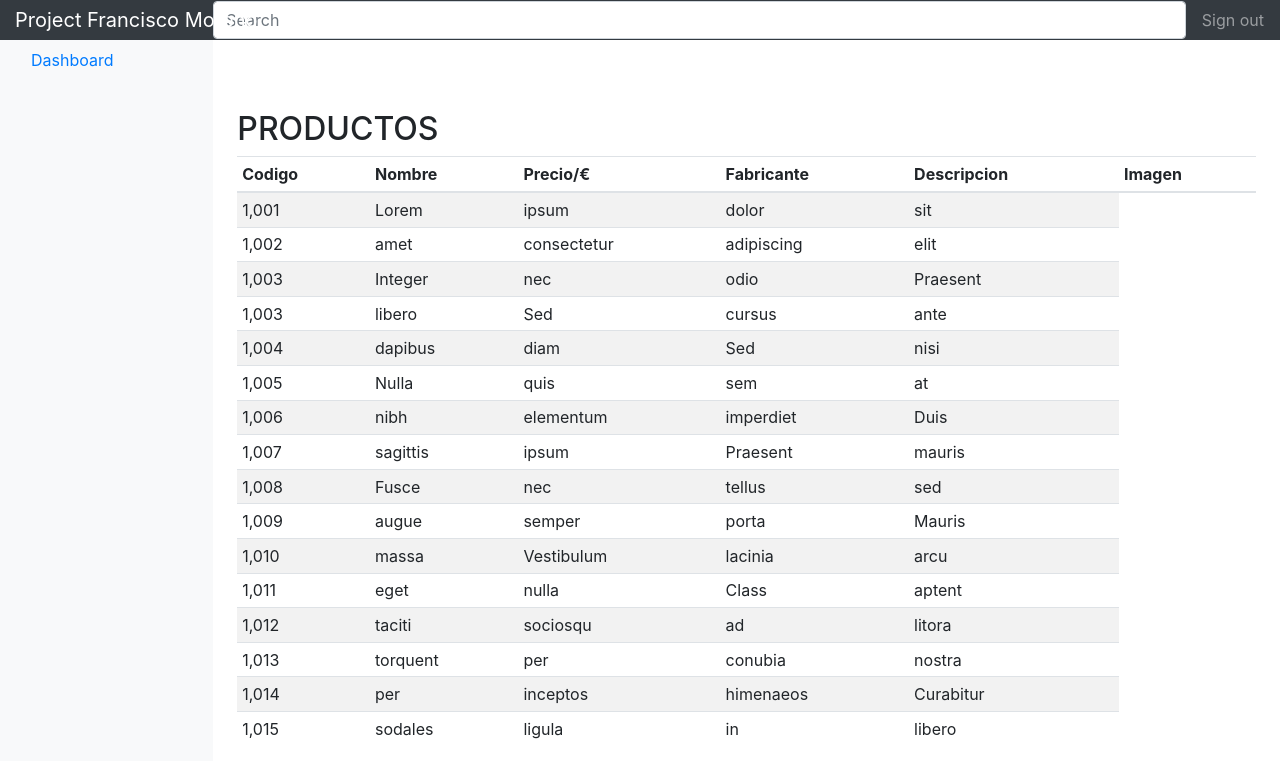
After one commit to FranMontoro/project-final-iaw, a PHP site: page /producto.php in a window 1280 px wide. The commit adds this page. Shown: the top 778 px of the page. Run offline with PHP 8.4, Linux system fonts and the light colour scheme; some libraries are stand-ins or nearby versions.

Commit message:
Base de datos completada los datos productos, Preparando lista Productos para mostrar en php

```diff
--- a/admin/login/dashboard.php
+++ b/admin/login/dashboard.php
@@ -58,7 +58,8 @@ if($_SESSION['canAccess'] = false){
                 </a>
               </li>
               <li class="nav-item">
-                <a class="nav-link" href="#">
+<!-- VINCULAMOS CON PRODUCTO.PHP -->
+                <a class="nav-link" href="producto.php">
                   <span data-feather="shopping-cart"></span>
                   Products
                 </a>
--- /dev/null
+++ b/admin/login/producto.php
@@ -0,0 +1,183 @@
+<!doctype html>
+<html lang="en">
+  <head>
+    <meta charset="utf-8">
+    <meta name="viewport" content="width=device-width, initial-scale=1, shrink-to-fit=no">
+    <meta name="description" content="">
+    <meta name="author" content="Francisco Moreno">
+
+
+    <title>Dashboard Template for Bootstrap</title>
+
+    <!-- Bootstrap core CSS -->
+    <link href="../css/bootstrap.min.css" rel="stylesheet">
+
+    <!-- Custom styles for this template -->
+    <link href="../css/dashboard.css" rel="stylesheet">
+  </head>
+
+  <body>
+    <nav class="navbar navbar-dark sticky-top bg-dark flex-md-nowrap p-0">
+      <a class="navbar-brand col-sm-3 col-md-2 mr-0" href="#">Project Francisco Moreno</a>
+      <input class="form-control form-control-dark w-100" type="text" placeholder="Search" aria-label="Search">
+      <ul class="navbar-nav px-3">
+        <li class="nav-item text-nowrap">
+<!-- Linkeamos con el Login php -->
+          <a class="nav-link" href="logout.php">Sign out</a>
+        </li>
+      </ul>
+    </nav>
+
+    <div class="container-fluid">
+      <div class="row">
+        <nav class="col-md-2 d-none d-md-block bg-light sidebar">
+          <div class="sidebar-sticky">
+            <ul class="nav flex-column">
+              <li class="nav-item">
+<!-- VINCULAMOS AL dasboard.PHP -->
+                <a class="nav-link active" href="dashboard.php">
+                  <span data-feather="home"></span>
+                  Dashboard <span class="sr-only">(current)</span>
+                </a>
+              </li>
+        </nav>
+
+        <main role="main" class="col-md-9 ml-sm-auto col-lg-10 pt-3 px-4">
+          <canvas class="my-4" id="myChart" width="900" height="0"></canvas>
+
+          <h2>PRODUCTOS</h2>
+          <div class="table-responsive">
+            <table class="table table-striped table-sm">
+              <thead>
+                <tr>
+                  <th>Codigo</th>
+                  <th>Nombre</th>
+                  <th>Precio/€</th>
+                  <th>Fabricante</th>
+                  <th>Descripcion</th>
+                  <th>Imagen</th>
+                </tr>
+              </thead>
+              <tbody>
+                <tr>
+                  <td>1,001</td>
+                  <td>Lorem</td>
+                  <td>ipsum</td>
+                  <td>dolor</td>
+                  <td>sit</td>
+                </tr>
+                <tr>
+                  <td>1,002</td>
+                  <td>amet</td>
+                  <td>consectetur</td>
+                  <td>adipiscing</td>
+                  <td>elit</td>
+                </tr>
+                <tr>
+                  <td>1,003</td>
+                  <td>Integer</td>
+                  <td>nec</td>
+                  <td>odio</td>
+                  <td>Praesent</td>
+                </tr>
+                <tr>
+                  <td>1,003</td>
+                  <td>libero</td>
+                  <td>Sed</td>
+                  <td>cursus</td>
+                  <td>ante</td>
+                </tr>
+                <tr>
+                  <td>1,004</td>
+                  <td>dapibus</td>
+                  <td>diam</td>
+                  <td>Sed</td>
+                  <td>nisi</td>
+                </tr>
+                <tr>
+                  <td>1,005</td>
+                  <td>Nulla</td>
+                  <td>quis</td>
+                  <td>sem</td>
+                  <td>at</td>
+                </tr>
+                <tr>
+                  <td>1,006</td>
+                  <td>nibh</td>
+                  <td>elementum</td>
+                  <td>imperdiet</td>
+                  <td>Duis</td>
+                </tr>
+                <tr>
+                  <td>1,007</td>
+                  <td>sagittis</td>
+                  <td>ipsum</td>
+                  <td>Praesent</td>
+                  <td>mauris</td>
+                </tr>
+                <tr>
+                  <td>1,008</td>
+                  <td>Fusce</td>
+                  <td>nec</td>
+                  <td>tellus</td>
+                  <td>sed</td>
+                </tr>
+                <tr>
+                  <td>1,009</td>
+                  <td>augue</td>
+                  <td>semper</td>
+                  <td>porta</td>
+                  <td>Mauris</td>
+                </tr>
+                <tr>
+                  <td>1,010</td>
+                  <td>massa</td>
+                  <td>Vestibulum</td>
+                  <td>lacinia</td>
+                  <td>arcu</td>
+                </tr>
+                <tr>
+                  <td>1,011</td>
+                  <td>eget</td>
+                  <td>nulla</td>
+                  <td>Class</td>
+                  <td>aptent</td>
+                </tr>
+                <tr>
+                  <td>1,012</td>
+                  <td>taciti</td>
+                  <td>sociosqu</td>
+                  <td>ad</td>
+                  <td>litora</td>
+                </tr>
+                <tr>
+                  <td>1,013</td>
+                  <td>torquent</td>
+                  <td>per</td>
+                  <td>conubia</td>
+                  <td>nostra</td>
+                </tr>
+                <tr>
+                  <td>1,014</td>
+                  <td>per</td>
+                  <td>inceptos</td>
+                  <td>himenaeos</td>
+                  <td>Curabitur</td>
+                </tr>
+                <tr>
+                  <td>1,015</td>
+                  <td>sodales</td>
+                  <td>ligula</td>
+                  <td>in</td>
+                  <td>libero</td>
+                </tr>
+              </tbody>
+            </table>
+          </div>
+        </main>
+      </div>
+    </div>
+
+
+  </body>
+</html>
```
Also changed, not shown: sql/tienda.sql (+12 -11 lines), admin/images/ejemplo.png (added).
